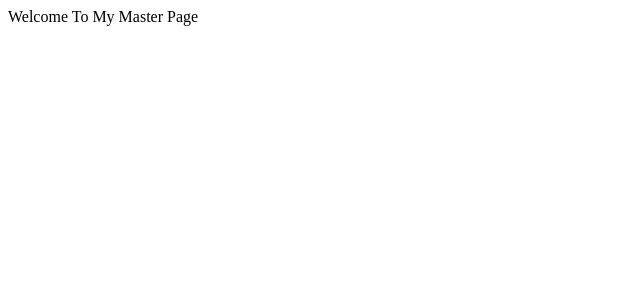
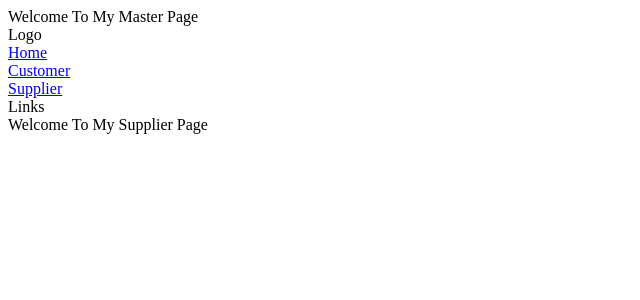
Before and after one commit to jeraldpraveen/angular-tutorial, an Angular app in the folder Section_1/my-first-project/: page /Supplier in a window 1280 px wide. Shown: the top 300 px of the page, without its empty margins (0-640 px from the left). Built offline with nearby package versions, Linux system fonts and the light colour scheme.

Commit message:
11.Routing,RouterModule & <router-outlet>

```diff
--- a/Section_1/my-first-project/src/CustomerApp/Customer/CustomerApp.CustomerComponent.ts
+++ b/Section_1/my-first-project/src/CustomerApp/Customer/CustomerApp.CustomerComponent.ts
@@ -2,7 +2,6 @@ import { Component } from '@angular/core';
 import { Customer } from '../CustomerApp.model';
 
 @Component({
-  selector: 'app-root',
   templateUrl: './CustomerApp.CustomerView.html',
   styleUrls: [],
 })
--- a/Section_1/my-first-project/src/CustomerApp/CustomerApp.module.ts
+++ b/Section_1/my-first-project/src/CustomerApp/CustomerApp.module.ts
@@ -1,6 +1,8 @@
 import { NgModule } from '@angular/core';
 import { BrowserModule } from '@angular/platform-browser';
 import { FormsModule } from '@angular/forms';
+import { RouterModule } from '@angular/router';
+import { MainRoutes } from './Routing/CustomerApp.MainRouting';
 import { CustomerComponent } from './Customer/CustomerApp.CustomerComponent';
 import { SupplierComponent } from './Supplier/CustomerApp.SupplierComponent';
 import { MasterComponent } from './Master/CustomerApp.MasterComponent';
@@ -13,7 +15,7 @@ import { HomeComponent } from './Home/CustomerApp.HomeComponent';
     HomeComponent,
     MasterComponent,
   ],
-  imports: [BrowserModule, FormsModule],
+  imports: [BrowserModule, FormsModule, RouterModule.forRoot(MainRoutes)],
   providers: [],
   bootstrap: [MasterComponent],
 })
--- a/Section_1/my-first-project/src/CustomerApp/Master/CustomerApp.MasterPageView.html
+++ b/Section_1/my-first-project/src/CustomerApp/Master/CustomerApp.MasterPageView.html
@@ -1 +1,15 @@
 Welcome To My Master Page
+<br />
+Logo
+<br />
+<a [routerLink]="['Home']">Home</a>
+<br />
+<a [routerLink]="['Customer']">Customer</a>
+<br />
+<a [routerLink]="['Supplier']">Supplier</a>
+<br />
+Links
+<br />
+<div>
+  <router-outlet></router-outlet>
+</div>
--- /dev/null
+++ b/Section_1/my-first-project/src/CustomerApp/Routing/CustomerApp.MainRouting.ts
@@ -0,0 +1,10 @@
+import { CustomerComponent } from '../Customer/CustomerApp.CustomerComponent';
+import { HomeComponent } from '../Home/CustomerApp.HomeComponent';
+import { SupplierComponent } from '../Supplier/CustomerApp.SupplierComponent';
+
+export const MainRoutes = [
+  { path: 'Home', component: HomeComponent },
+  { path: 'Customer', component: CustomerComponent },
+  { path: 'Supplier', component: SupplierComponent },
+  { path: '', component: HomeComponent },
+];
--- a/Section_1/my-first-project/src/index.html
+++ b/Section_1/my-first-project/src/index.html
@@ -2,6 +2,7 @@
 <html lang="en">
   <head>
     <title>MyFirstProject</title>
+    <base href="/" />
   </head>
   <body>
     <app-root></app-root>
```
